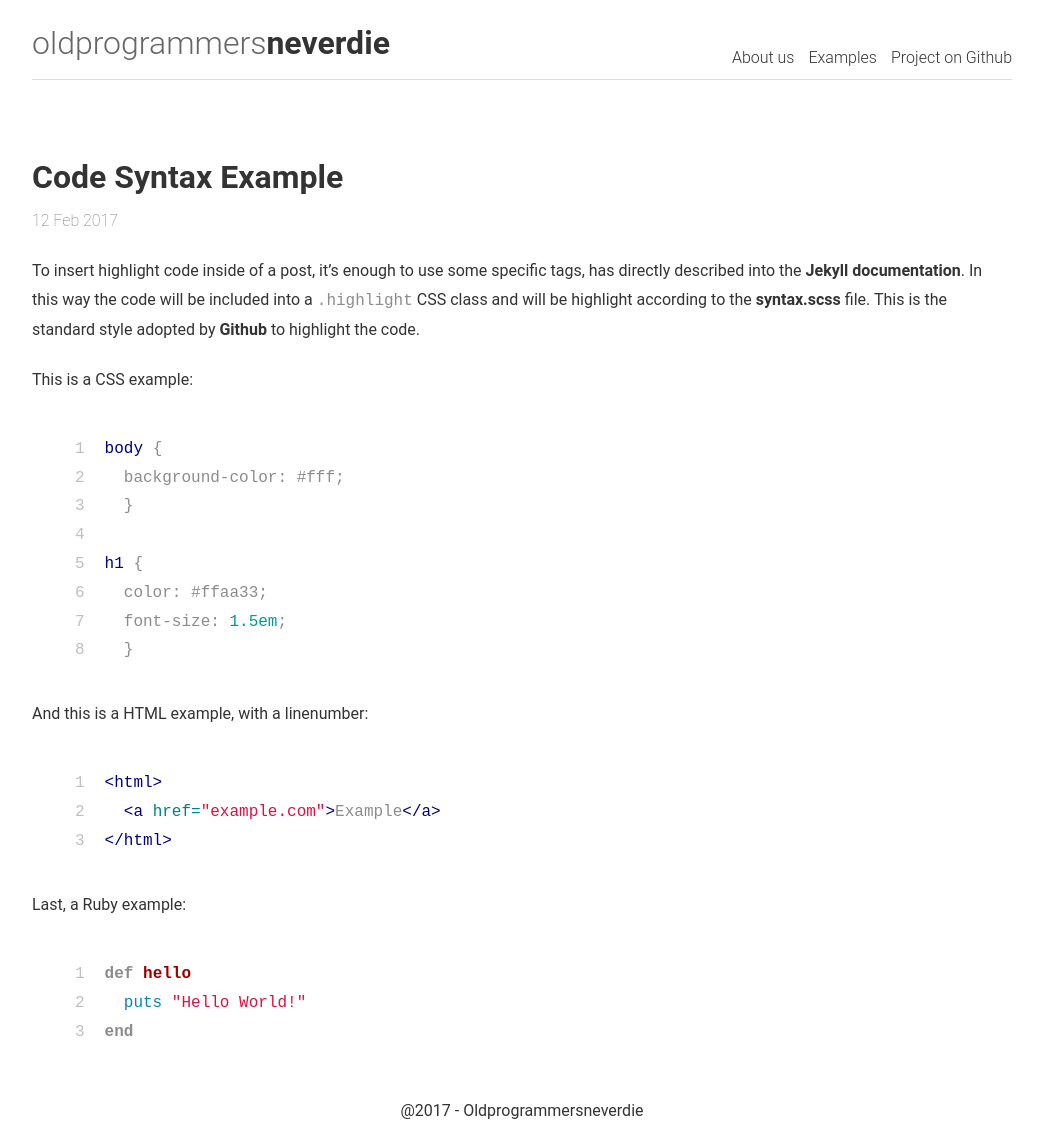
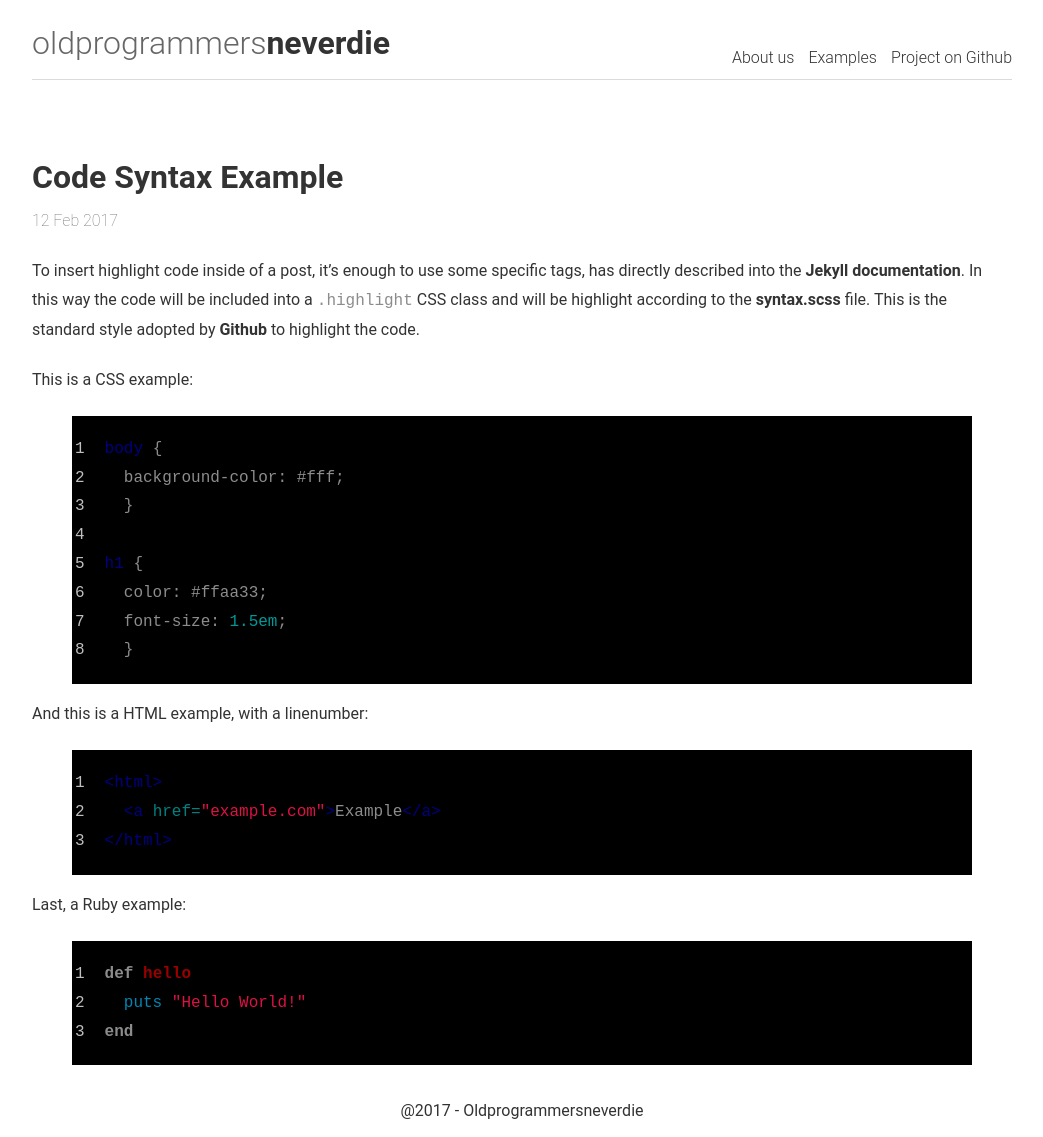
Before and after one commit to oldprogrammersneverdie/oldprogrammersneverdie.github.io, a Jekyll site: the page built from _posts/2017-02-12-code-example.md, in a window 1280 px wide. Shown: the whole page, without its empty margins (118-1161 px from the left). Built offline with Jekyll 4.4.1, drawn with Linux system fonts in a browser that asks for light colours.

Commit message:
Initial commit

```diff
--- a/_sass/syntax.scss
+++ b/_sass/syntax.scss
@@ -3,7 +3,7 @@
  * https://github.com/mojombo/tpw/blob/master/css/syntax.css
  */
 
-// .highlight  { background-color: #FFF; }
+.highlight  { background-color: black; }
 .lineno { color: darken($background-color, 25%); margin-right: 1em; }
 .highlight .c { color: #999988; font-style: italic } /* Comment */
 .highlight .err { color: #a61717; background-color: #e3d2d2 } /* Error */
```
